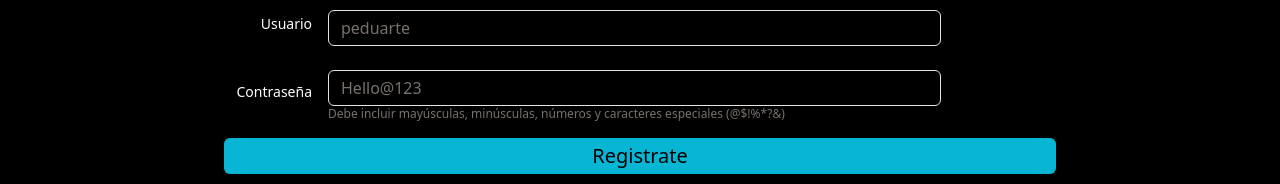
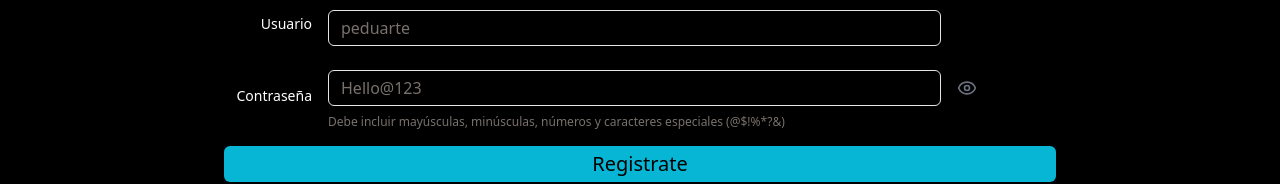
Before and after one commit to kiskee/SVG-Natacion, a React (Vite) app: page /register in a window 1280 px wide. Shown: the part 545-729 px from the top of the page. Built offline with nearby package versions, Linux system fonts and the light colour scheme; no server answers.

Commit message:
[DEV] fixing minor bugs

```diff
--- a/src/components/ModuleBlock.jsx
+++ b/src/components/ModuleBlock.jsx
@@ -9,7 +9,7 @@ export default function ModuleBlock({ moduleData, user }) {
 
   useEffect(() => {
     const moduleId = moduleData.id;
-    if (user.modules) {
+    if (user.modules.lenght > 1) {
       const userIdModule = user.modules.find(
         (module) => module.courseId == moduleId
       );
--- a/src/components/SingUpDialog.jsx
+++ b/src/components/SingUpDialog.jsx
@@ -1,16 +1,7 @@
 import { useContext, useState } from "react";
 import { UserDetailContext } from "@/context/UserDetailContext";
-import {
-  Dialog,
-  DialogContent,
-  DialogDescription,
-  DialogHeader,
-  DialogTitle,
-  DialogFooter,
-} from "@/components/ui/dialog";
 import { Button } from "@/components/ui/button";
 import { Input } from "@/components/ui/input";
-import { Label } from "@/components/ui/label";
 import logo from "../assets/final.png";
 import { zodResolver } from "@hookform/resolvers/zod";
 import { useForm } from "react-hook-form";
@@ -29,6 +20,7 @@ import { Link, useNavigate } from "react-router-dom";
 import axios from "axios";
 import { apiService } from "../services/apiService";
 import { useGoogleLogin } from "@react-oauth/google";
+import { Eye, EyeOff } from "lucide-react";
 
 const formSchema = z.object({
   email: z
@@ -67,6 +59,7 @@ const formSchema = z.object({
 export default function SingUpDialog() {
   const { userDetail, setUserDetail } = useContext(UserDetailContext);
   const [openSingINDialog, setOpenSingINDialog] = useState(false);
+  const [showPassword, setShowPassword] = useState(false);
   const navigate = useNavigate();
   // 1. Define your form.
   const form = useForm({
@@ -101,7 +94,7 @@ export default function SingUpDialog() {
 
         // Guardar en el estado y localStorage
         setUserDetail({
-          ...user,
+          ...login.user,
           token: login.accessToken, // Suponiendo que tu API devuelve el token como `jwtToken`
         });
         navigate("/", { replace: true });
@@ -128,7 +121,7 @@ export default function SingUpDialog() {
       const loginParams = { email: values.email, password: values.password };
       const login = await apiService.post("/auth/login", loginParams);
       setUserDetail({
-        ...user,
+        ...login.user,
         token: login.accessToken, // Suponiendo que tu API devuelve el token como `jwtToken`
       });
       navigate("/", { replace: true });
@@ -137,14 +130,22 @@ export default function SingUpDialog() {
     }
   }
 
+  const togglePasswordVisibility = () => {
+    setShowPassword(!showPassword);
+  };
+
   // body
   return (
     <>
       {userDetail ? (
         <div className="flex flex-col items-center gap-4 m-8">
-          <h2 className="text-5xl text-white">Ya estas registrado en nuestra base datos!</h2>
+          <h2 className="text-5xl text-white">
+            Ya estas registrado en nuestra base datos!
+          </h2>
           <Link to="/">
-            <Button  className="bg-yellow-500 text-black text-xl">Ve al Inicio</Button>
+            <Button className="bg-yellow-500 text-black text-xl">
+              Ve al Inicio
+            </Button>
           </Link>
         </div>
       ) : (
@@ -263,7 +264,6 @@ export default function SingUpDialog() {
                       </FormItem>
                     )}
                   />
-
                   <FormField
                     control={form.control}
                     name="password"
@@ -274,15 +274,33 @@ export default function SingUpDialog() {
                       >
                         <FormLabel className="text-right">Contraseña</FormLabel>
                         <div className="col-span-3">
+                          <div className="flex-row flex">
                             <FormControl>
                               <Input
-                              type="password"
+                                type={showPassword ? "text" : "password"}
                                 className="w-2/3"
                                 placeholder="Hello@123"
                                 {...field}
                               />
                             </FormControl>
-                          <FormDescription className="text-xs">
+                            <button
+                              type="button"
+                              onClick={togglePasswordVisibility}
+                              className="ml-4"
+                              aria-label={
+                                showPassword
+                                  ? "Ocultar contraseña"
+                                  : "Mostrar contraseña"
+                              }
+                            >
+                              {showPassword ? (
+                                <EyeOff className="w-5 h-5 text-gray-500" />
+                              ) : (
+                                <Eye className="w-5 h-5 text-gray-500" />
+                              )}
+                            </button>
+                          </div>
+                          <FormDescription className="text-xs mt-2">
                             Debe incluir mayúsculas, minúsculas, números y
                             caracteres especiales (@$!%*?&)
                           </FormDescription>
```
Lines whose indentation alone changed are shown as unchanged.
